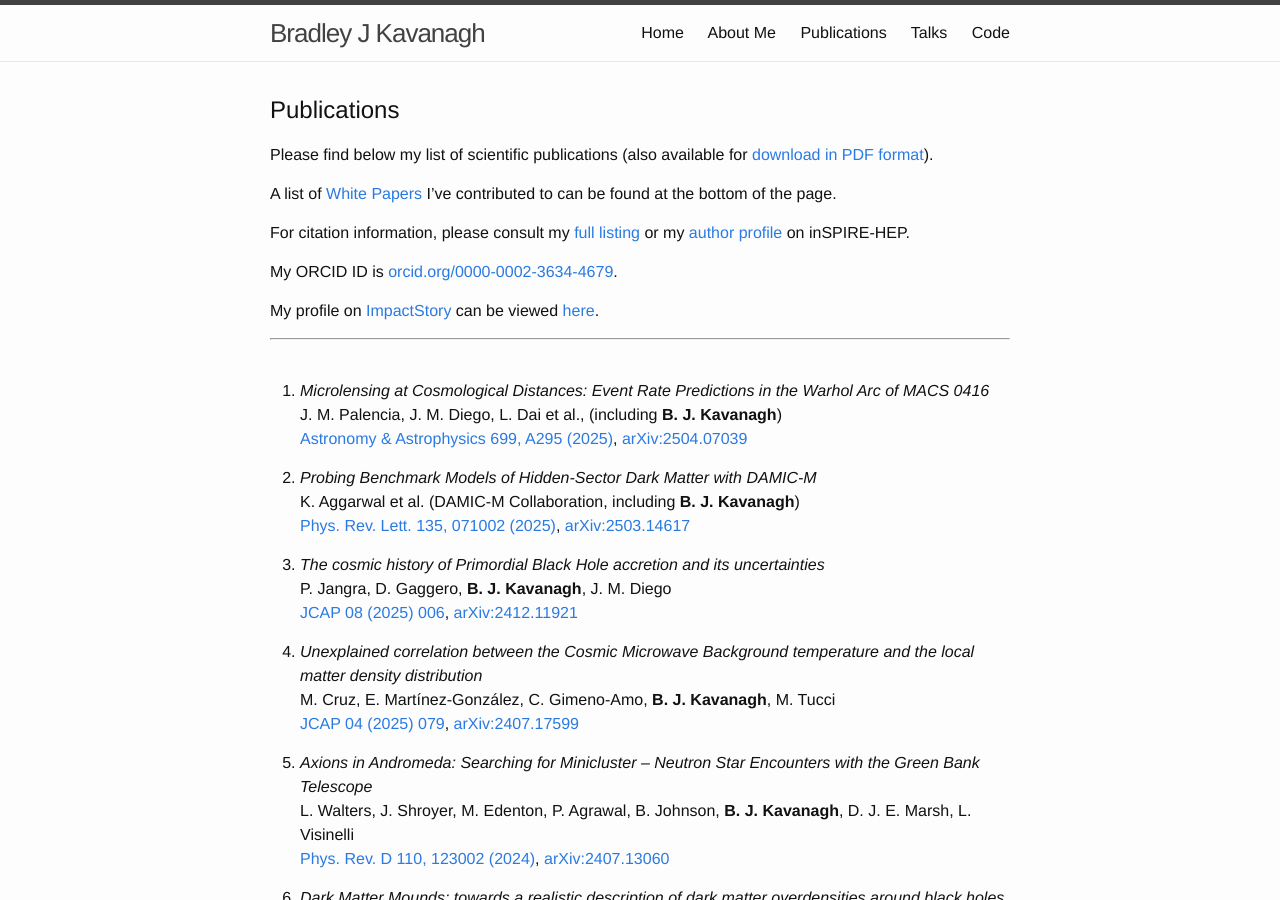
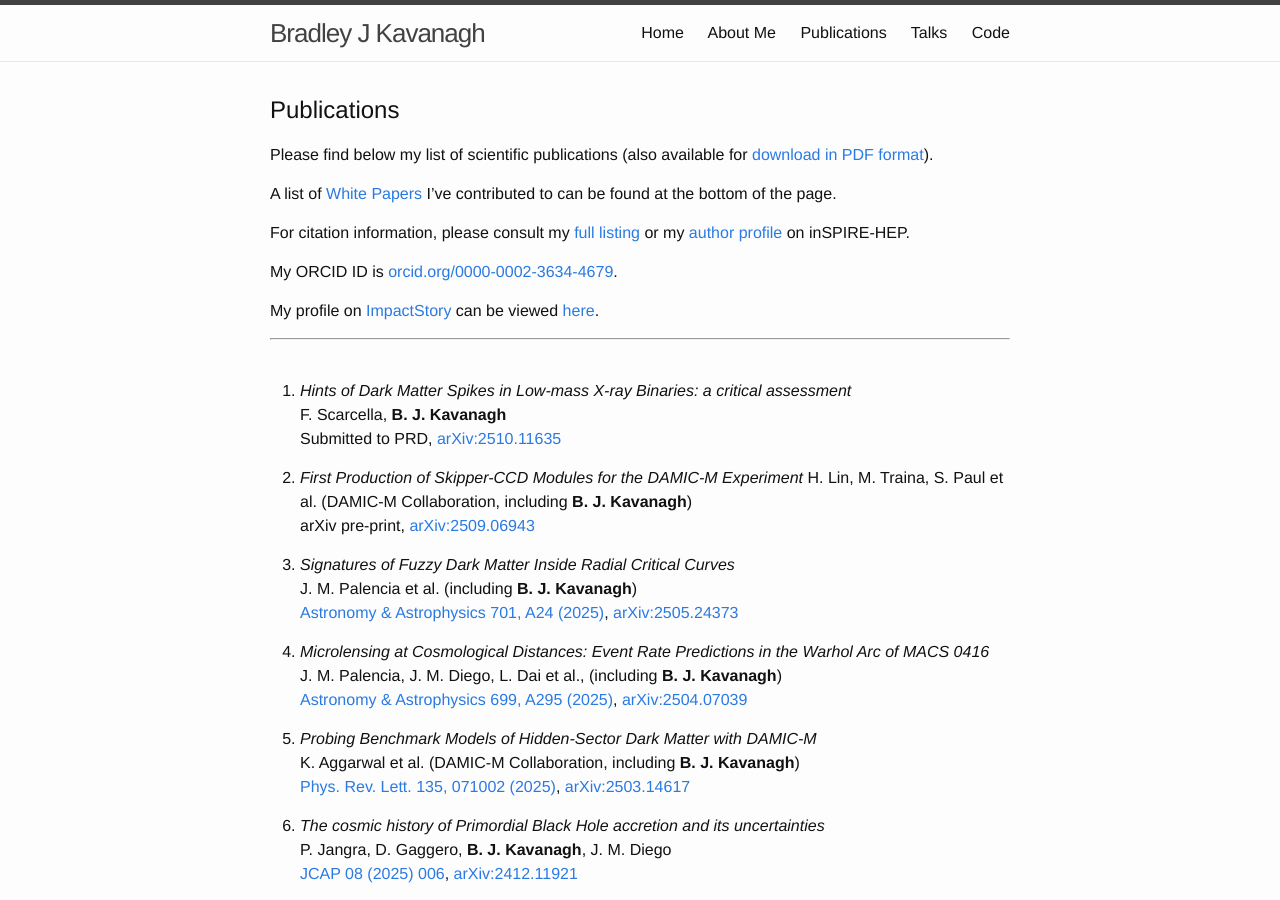
Before and after one commit to bradkav/bradkav.github.io, a Jekyll site: the page built from publications.md, in a window 1280 px wide and 900 px high. Built offline with Jekyll 4.4.1, drawn with Linux system fonts in a browser that asks for light colours.

Commit message:
Updated publications

```diff
--- a/publications.md
+++ b/publications.md
@@ -22,7 +22,19 @@ My profile on [ImpactStory](https://impactstory.org/) can be viewed [here](https
 ***
 <br>
 
-1. *Microlensing at Cosmological Distances: Event Rate Predictions in the Warhol Arc of MACS 0416*
+1. *Hints of Dark Matter Spikes in Low-mass X-ray Binaries: a critical assessment*
+F. Scarcella, **B. J. Kavanagh**
+Submitted to PRD, [arXiv:2510.11635](https://arxiv.org/abs/2510.11635)
+
+2. *First Production of Skipper-CCD Modules for the DAMIC-M Experiment*
+H. Lin, M. Traina, S. Paul et al. (DAMIC-M Collaboration, including **B. J. Kavanagh**)
+arXiv pre-print, [arXiv:2509.06943](https://arxiv.org/abs/2509.06943)
+
+2. *Signatures of Fuzzy Dark Matter Inside Radial Critical Curves*
+J. M. Palencia et al. (including **B. J. Kavanagh**)
+[Astronomy & Astrophysics 701, A24 (2025)](https://doi.org/10.1051/0004-6361/202555778), [arXiv:2505.24373](https://arxiv.org/abs/2505.24373)
+
+2. *Microlensing at Cosmological Distances: Event Rate Predictions in the Warhol Arc of MACS 0416*
 J. M. Palencia, J. M. Diego, L. Dai et al., (including **B. J. Kavanagh**)
 [Astronomy & Astrophysics 699, A295 (2025)](https://doi.org/10.1051/0004-6361/202555447), [arXiv:2504.07039](https://arxiv.org/abs/2504.07039)
 
```
Also changed, not shown: index.md (+0 -2 lines), 3 other files.
